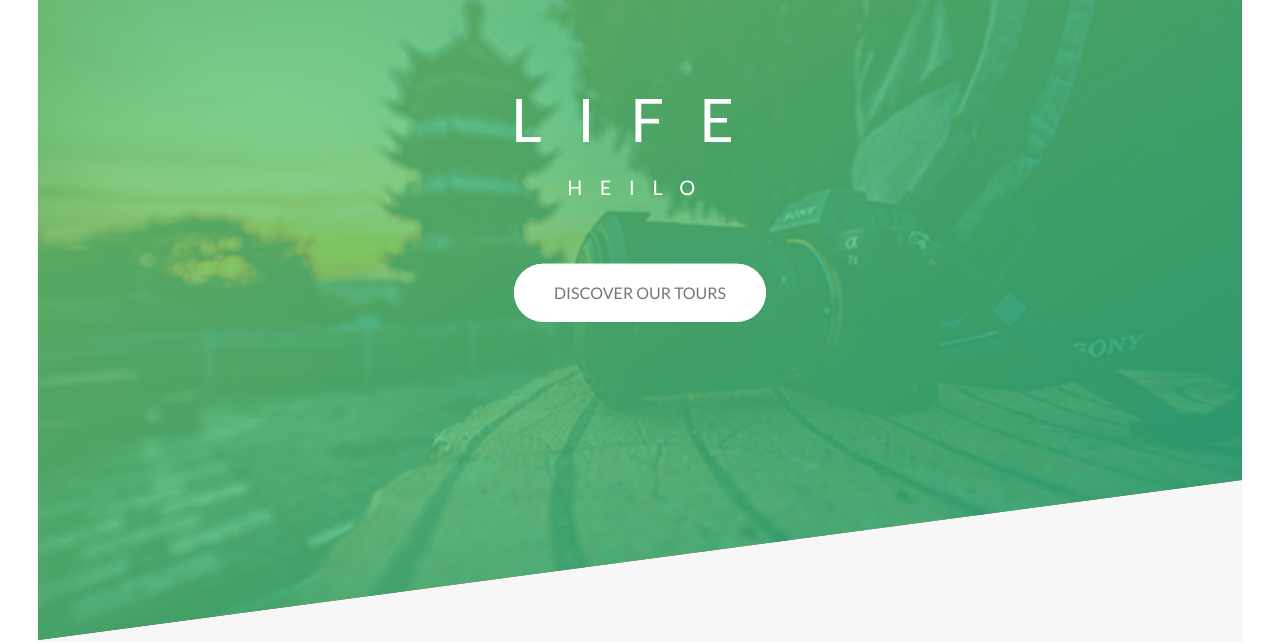
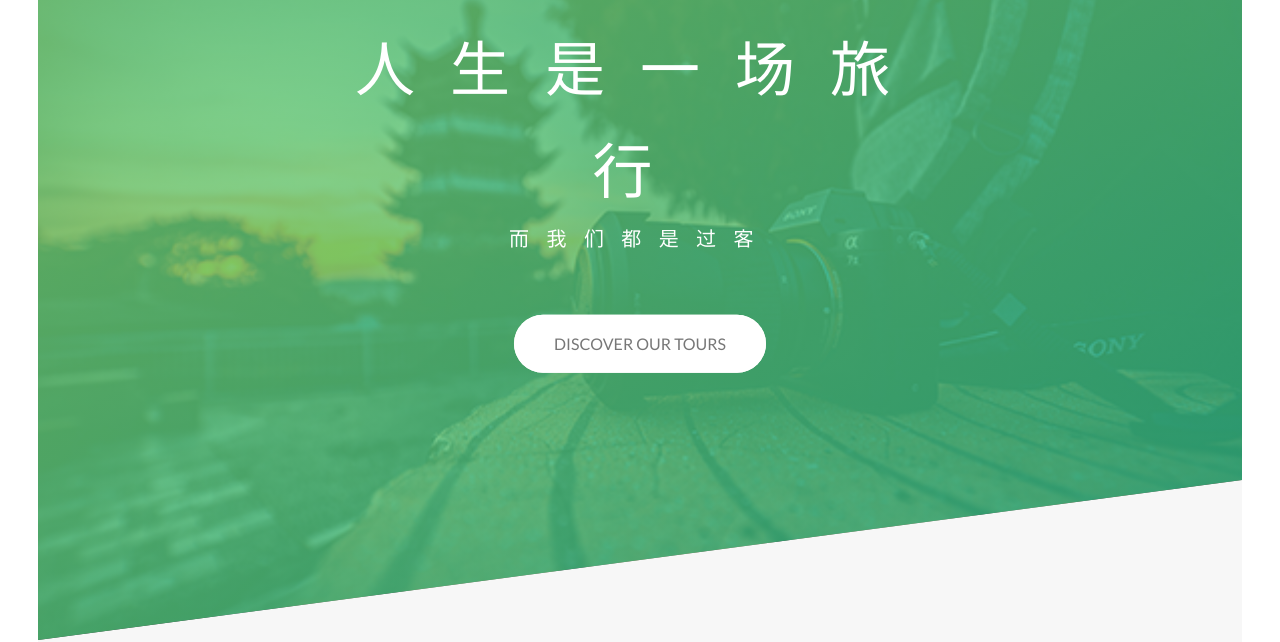
Before and after one commit to aldnoahczy/aldnoahczy-github.io, a website: page index.html in a window 1280 px wide. Shown: the part 158-800 px from the top of the page. Drawn offline with Linux system fonts and the light colour scheme.

Commit message:
Update index.html

```diff
--- a/index.html
+++ b/index.html
@@ -16,8 +16,8 @@
 
         <div class="header__text-box">
             <h1 class="heading-primary">
-                <span class="heading-primary--main">LIFE</span>
-                <span class="heading-primary--sub">heilo</span>
+                <span class="heading-primary--main">人生是一场旅行</span>
+                <span class="heading-primary--sub">而我们都是过客</span>
             </h1>
             <a href="#" class="btn btn--white btn--animated">Discover our tours</a>
         </div>
```
